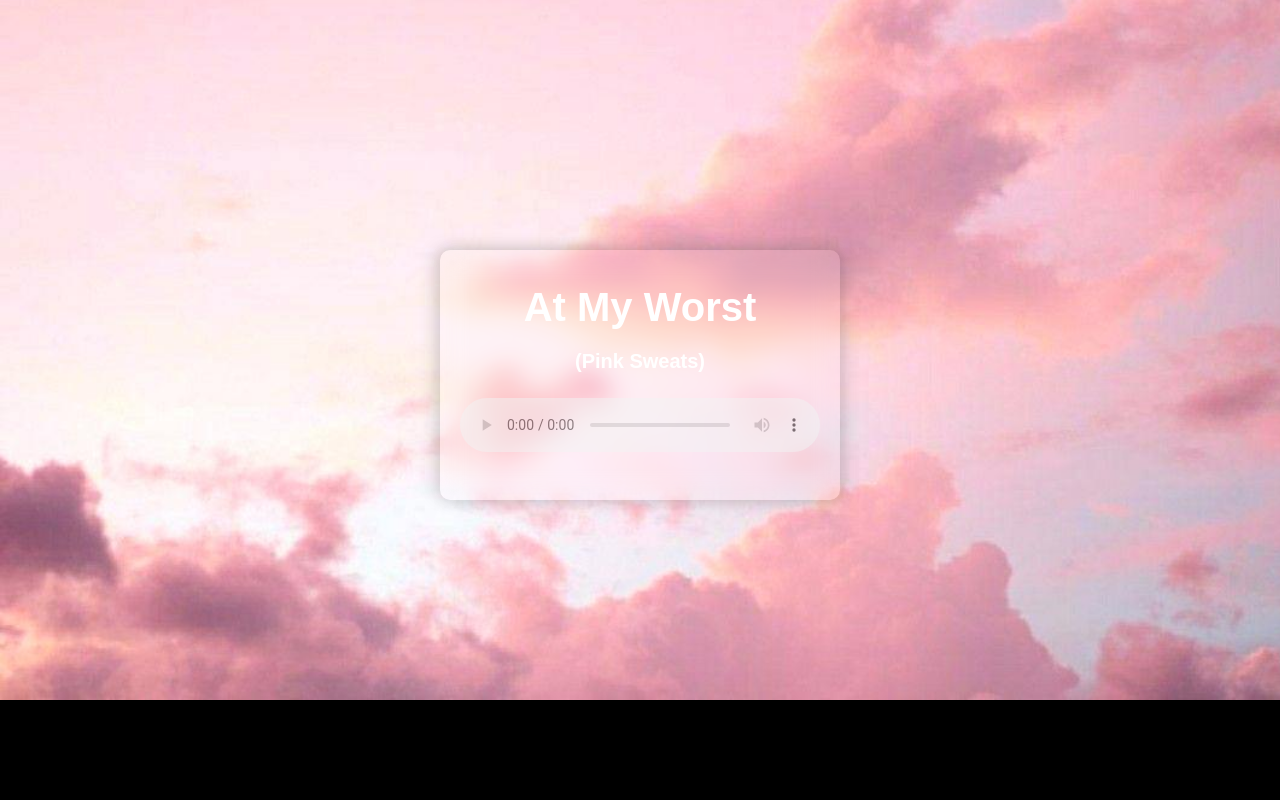
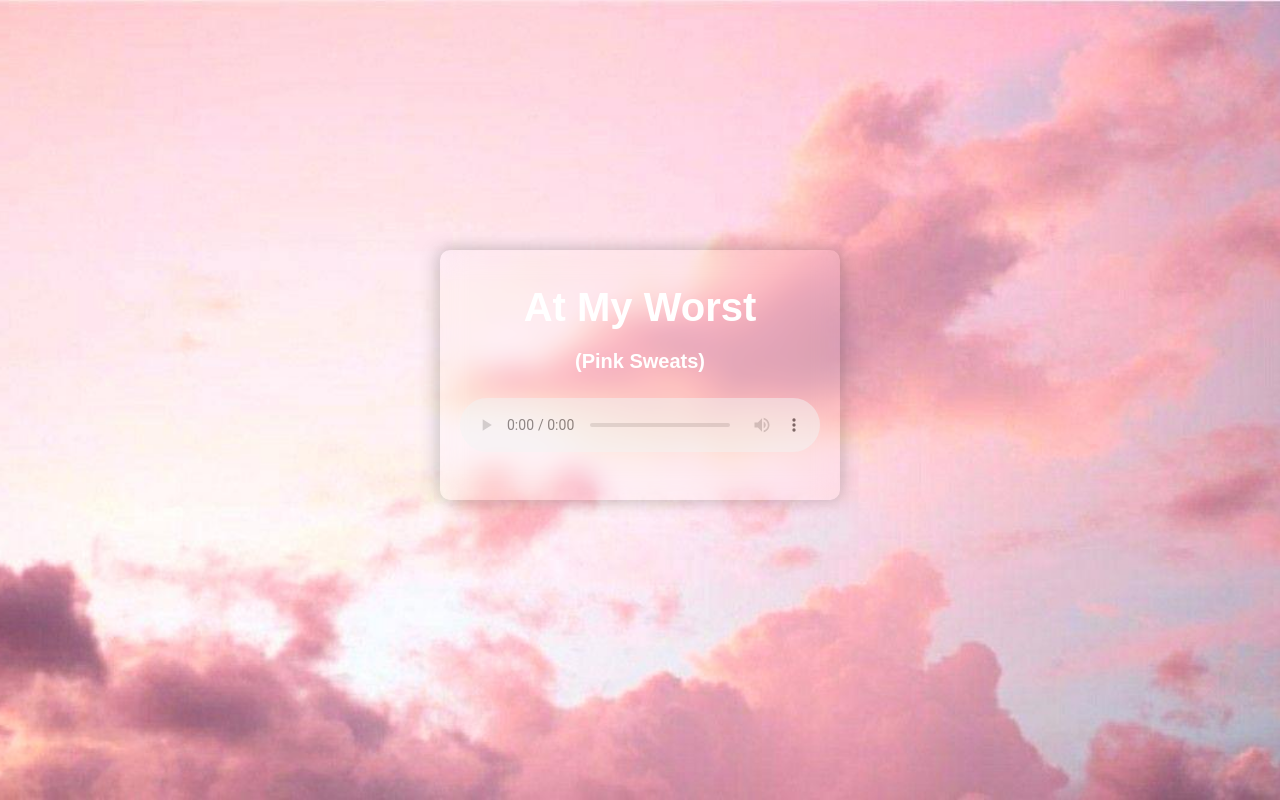
Before and after one commit to azizannanda/azizannanda.github.io, a plain HTML site: page Index.html in a window 1280 px wide. Drawn offline with Linux system fonts and the light colour scheme.

Commit message:
comit kedua

```diff
--- a/style.css
+++ b/style.css
@@ -25,8 +25,8 @@ body {
     padding: 0;
     width: 100%;
     height: 100vh;
-    background: black url(image/azizan.png) no-repeat bottom;
-    background-position: 0 -100px;
+    background: rgb(245, 160, 174) url(image/azizan.png) no-repeat bottom;
+    /* background-position: 0 -100px; */
     box-sizing: border-box;
     display: flex;
     justify-content: center;
```
